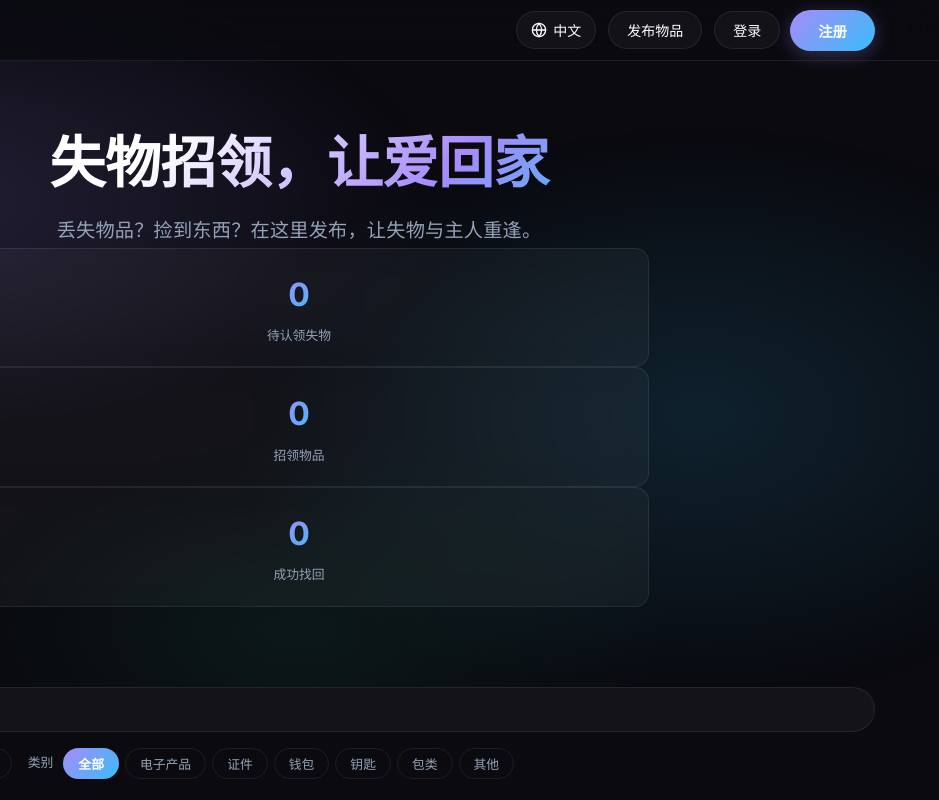
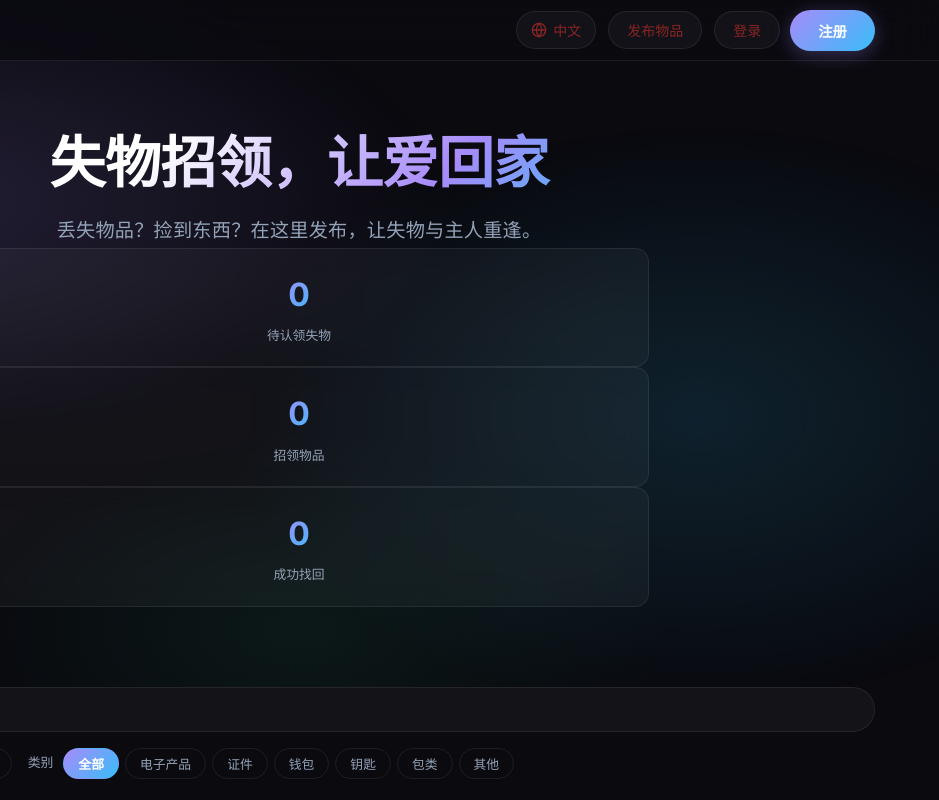
Before and after one commit to aerowong-star/lostfound, a website: page index.html in a window 1280 px wide. Shown: the top 800 px of the page, 341-1280 px from the left. Drawn offline with Linux system fonts and the light colour scheme; no server answers.

Commit message:
Update style.css

```diff
--- a/style.css
+++ b/style.css
@@ -13,7 +13,7 @@
   --green: #34d399;
   --red: #f87171;
   --yellow: #fbbf24;
-  --text: #ffffff;
+  --text: #8a2525;
   --text-muted: #94a3b8;
   --text-dim: #4b5563;
   --radius: 14px;
```
